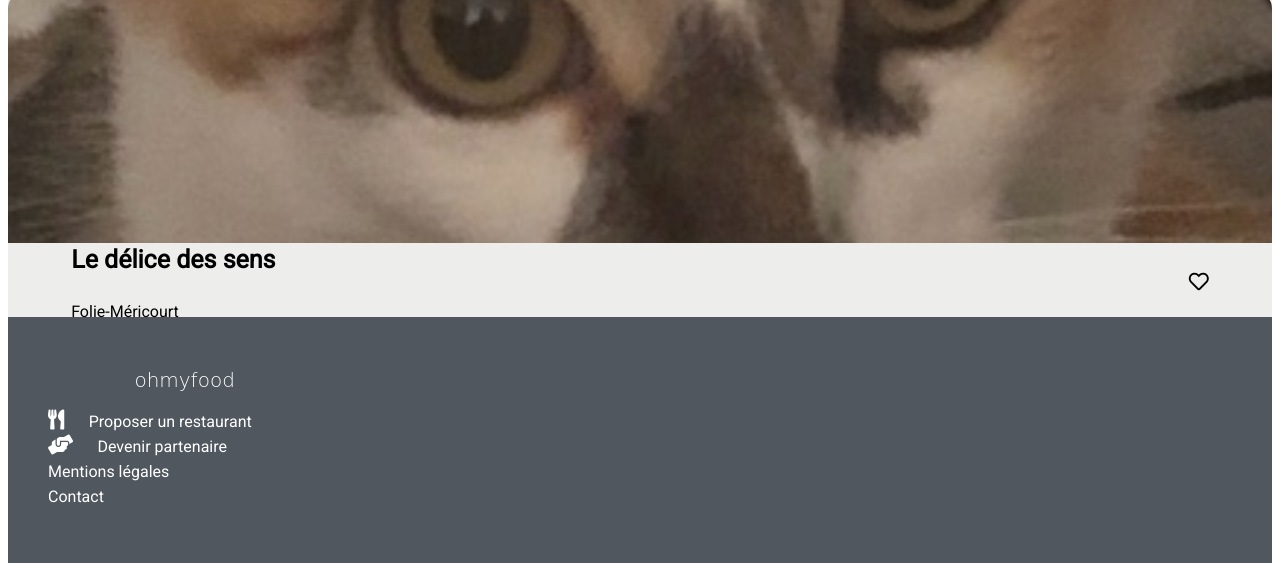
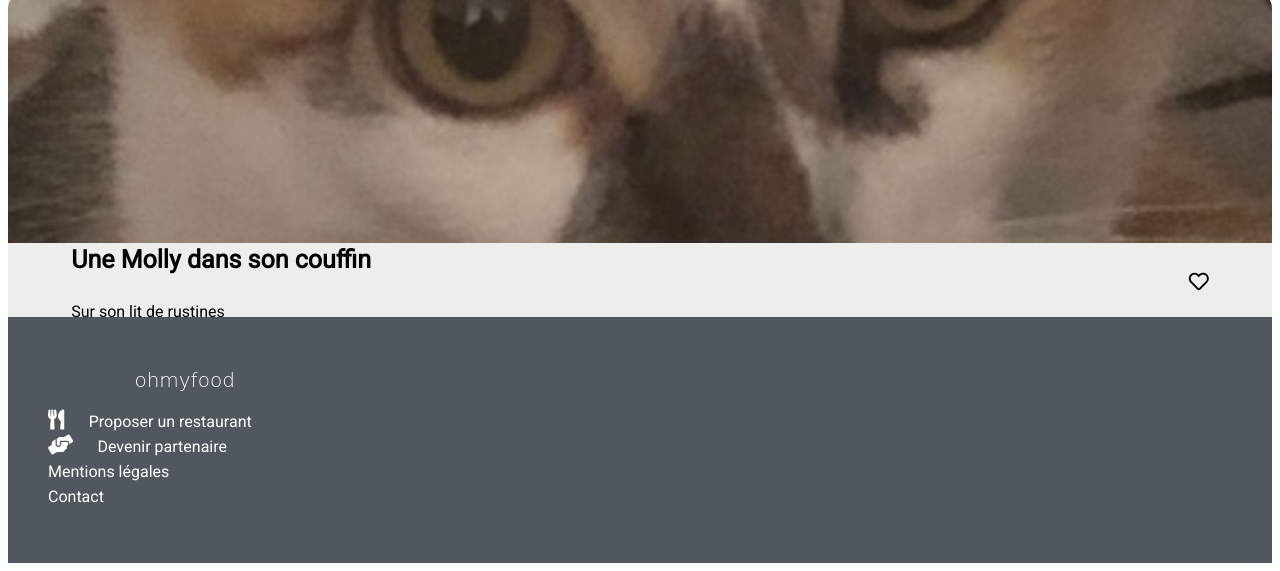
Before and after one commit to Licornhizix/Licornhizix.github.io, a plain HTML site: page index.html in a window 1280 px wide. Shown: the part 2118-2689 px from the top of the page. Drawn offline with nearby package versions, Linux system fonts and the light colour scheme; files that its build step writes are made by us from their sources; a web font is replaced by a local one.

Commit message:
ajout du projet 3

```diff
--- a/index.html
+++ b/index.html
@@ -128,8 +128,8 @@
       <img src="Maquettes Ohmyfood/Maquettes Ohmyfood/images/restaurants/toa-heftiba-DQKerTsQwi0-unsplash.jpg"
       alt="Le délice des sens" />
       <div class="restaurants-info">
-        <div class="restaurants-cards-info"><h3>Le délice des sens</h3>
-          <h4>Folie-Méricourt</h4>
+        <div class="restaurants-cards-info"><h3>Une Molly dans son couffin</h3>
+          <h4>Sur son lit de rustines</h4>
         </div>
         <span class="icon-score">
           <i class="far fa-heart"></i>
```
